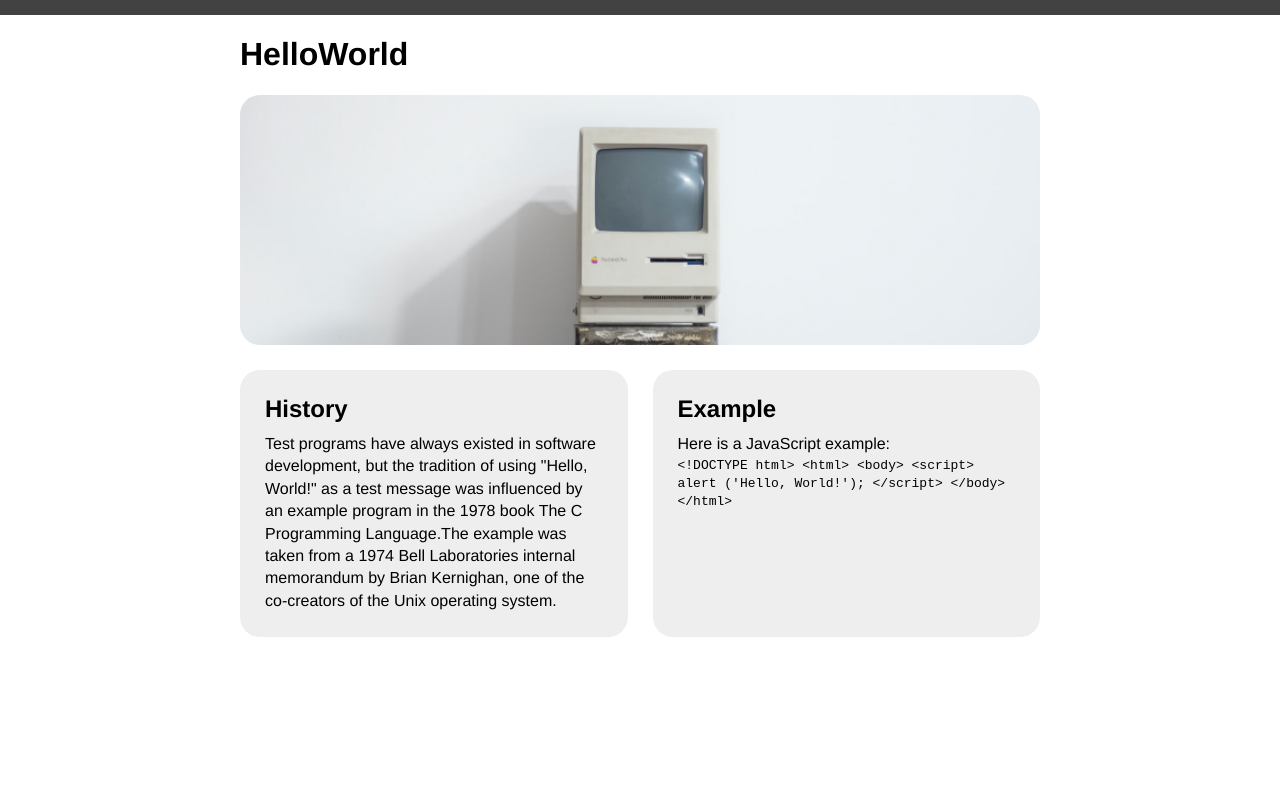
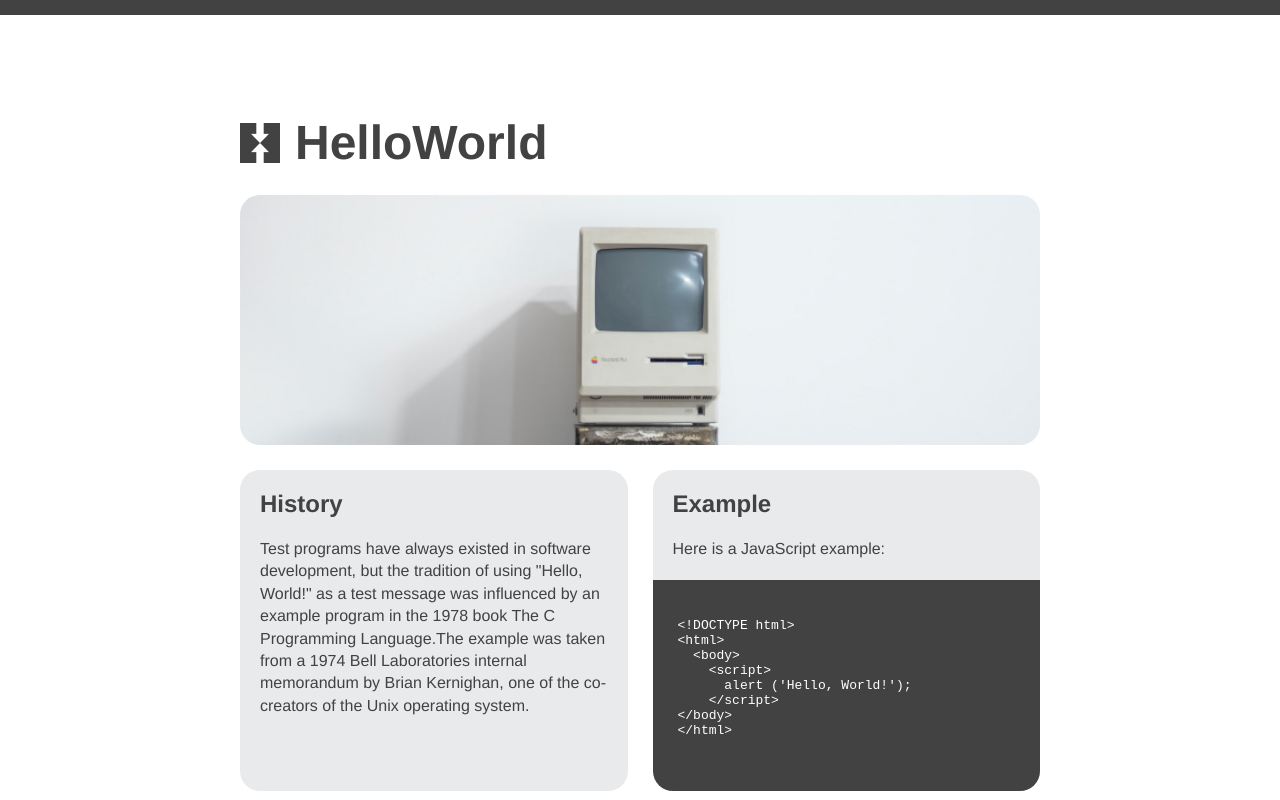
Before and after one commit to MohtasimZaman/hello-world, a plain HTML site: page index.html in a window 1280 px wide. Drawn offline with Linux system fonts and the light colour scheme.

Commit message:
CSS cleanup

```diff
--- a/index.html
+++ b/index.html
@@ -10,13 +10,12 @@
   </head>
 
   <body>
-
     <main>
 
       <h1>HelloWorld</h1>
       <div class="masthead">
+      </div>
 
-      </div>
       <div class="details">
         <section>
           <h2>History</h2>
@@ -28,11 +27,14 @@
           by Brian Kernighan, one of the co-creators of the Unix operating system.</p>
         </section>
 
-        <section>
+        <section class="with-code">
+          <div class="code-copy">
             <h2>Example</h2>
             <p>Here is a JavaScript example:</p>
+          </div>
 
-          <code>
+          <div class="code-html">
+            <code><pre>
 &lt;!DOCTYPE html&gt;
 &lt;html&gt;
   &lt;body&gt;
@@ -41,12 +43,12 @@
     &lt;/script&gt;
 &lt;/body&gt;
 &lt;/html&gt;
-          </code>
+            </pre></code>
+          </div>
         </section>
+
       </div>
-
     </main>
-
     <script src="index.js"></script>
   </body>
 
--- a/screen.css
+++ b/screen.css
@@ -5,6 +5,7 @@ body {
     font-family: Helvetica, sans-serif;
     border-top: 15px solid #424242;
     margin: 0 auto;
+    color: #424242;
 }
 
 main{
@@ -13,9 +14,7 @@ main{
 }
 
 .masthead{
-    background-image: url('images/Computer\ image.jpg');
-    background-size: cover;
-    background-position: bottom;
+    background: no-repeat bottom / cover url('images/Computer\ image.jpg');
     height: 250px;
     border-radius: 20px;
 }
@@ -28,14 +27,43 @@ main{
 .details section{
     flex-grow: 1;
     flex-basis: 0;
-    background: #eee;
-    padding: 25px;
+    background: #E9EAEC;
     border-radius: 20px;
     margin-top: 25px;
 }
 
+.details section p{
+    margin: 20px;
+}
+
+.details section h2 {
+    margin: 20px;
+}
+
+.details section.with-code{
+    padding: 0;
+}
+
+div.code-html{
+    padding: 25px;
+    background: #424242;
+    color: #fff;
+    border-bottom-left-radius: 20px;
+    border-bottom-right-radius: 20px;
+}
+
 img{
     width: 100%;
+}
+
+h1{
+    background-image: url('images/Logo.png');
+    background-repeat: no-repeat;
+    font-size: 3em;
+    background-size: 40px;
+    padding-left: 55px;
+    background-position: center left;
+    margin: 100px 0 25px 0;
 }
 
 h2{
```
Lines whose indentation alone changed are shown as unchanged.
